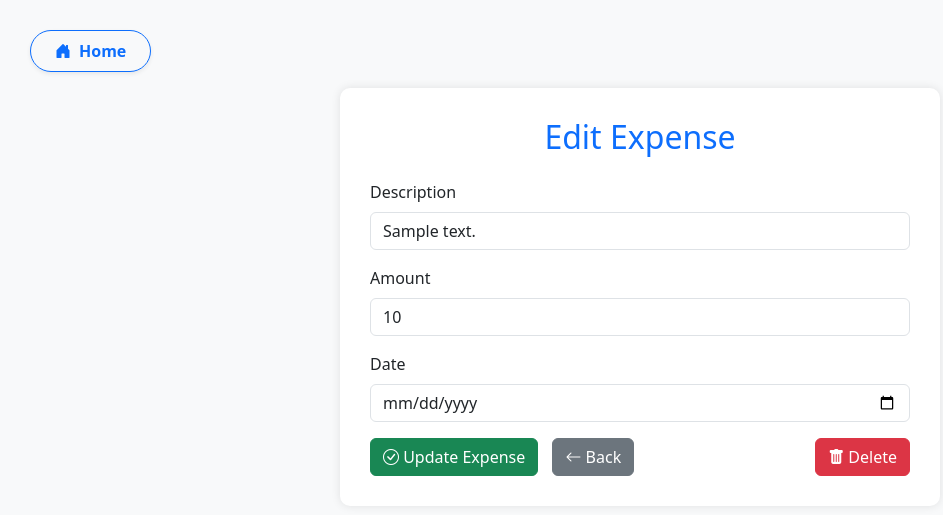
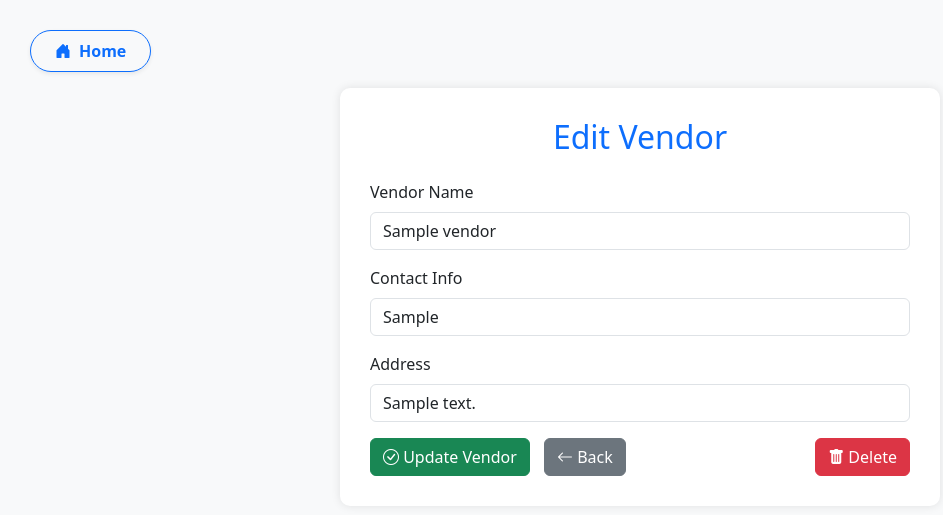
Before and after one commit to punamth/businessManagerDashboard, a PHP site: page /pages/edit_vendors.php?id=1 in a window 1280 px wide. Shown: the top 515 px of the page, without its empty margins (0-943 px from the left). Run offline with PHP 8.4, Linux system fonts and the light colour scheme; the visitor is signed in with stand-in values (Sample User, id 1); tables that the repository leaves empty or names only in its code hold one stand-in row (values such as "Sample post").

Commit message:
UI layout enhanced

```diff
--- a/pages/create_bill.php
+++ b/pages/create_bill.php
@@ -59,7 +59,7 @@ while ($row = $stockItems->fetch_assoc()) {
                 </div>
 
                 <div class="col-md-3">
-                    <input type="number" name="quantity[]" class="form-control" min="1" required>
+                    <input type="number" name="quantity[]" class="form-control quantity" min="1" required oninput="calculateTotal()">
                 </div>
 
                 <div class="col-md-3">
--- a/pages/edit_vendors.php
+++ b/pages/edit_vendors.php
@@ -1,8 +1,7 @@
 <?php
+session_start();
 include '../includes/db_connect.php';
-session_start();
 
-// Redirect to login if not logged in
 if (!isset($_SESSION['user_id'])) {
     header("Location: ../login.php");
     exit;
@@ -10,70 +9,52 @@ if (!isset($_SESSION['user_id'])) {
 
 $user_id = $_SESSION['user_id'];
 
-// Check if expense ID is provided
-if (!isset($_GET['id'])) {
-    die("Expense ID not provided.");
-}
+// Handle Update Vendor
+if ($_SERVER['REQUEST_METHOD'] === 'POST' && isset($_POST['update_vendor'])) {
+    $vendor_id = $_POST['vendor_id'];
+    $name = $_POST['name'];
+    $contact_info = $_POST['contact_info'];
+    $address = $_POST['address'];
 
-$expense_id = $_GET['id'];
-
-// Fetch existing expense data (only if owned by this user)
-$stmt = $conn->prepare("SELECT * FROM expenses WHERE expense_id = ? AND user_id = ?");
-$stmt->bind_param("ii", $expense_id, $user_id);
-$stmt->execute();
-$result = $stmt->get_result();
-
-if ($result->num_rows == 0) {
-    die("Expense not found or access denied.");
-}
-
-$expense = $result->fetch_assoc();
-$stmt->close();
-
-// Update Expense Logic
-if ($_SERVER['REQUEST_METHOD'] === 'POST' && isset($_POST['update_expense'])) {
-    $description = $_POST['description'];
-    $amount = $_POST['amount'];
-    $date = $_POST['date'];
-
-    $stmt = $conn->prepare("UPDATE expenses SET description = ?, amount = ?, date = ? WHERE expense_id = ? AND user_id = ?");
-    $stmt->bind_param("sdsii", $description, $amount, $date, $expense_id, $user_id);
-
+    $stmt = $conn->prepare("UPDATE vendors SET name = ?, contact_info = ?, address = ? WHERE vendor_id = ? AND user_id = ?");
+    $stmt->bind_param("sssii", $name, $contact_info, $address, $vendor_id, $user_id);
     if ($stmt->execute()) {
-        header('Location: expenses.php');
+        // Redirect to the same page to fetch updated data
+        header("Location: vendors.php?id=" . $vendor_id);
         exit();
     } else {
-        $error = "Error updating expense: " . $conn->error;
+        $error = "Error updating vendor: " . $conn->error;
     }
-
     $stmt->close();
 }
 
-// Handle expense deletion
-if (isset($_POST['delete_expense'])) {
-    $delete_sql = "DELETE FROM expenses WHERE expense_id = ? AND user_id = ?";
-    $stmt_delete = $conn->prepare($delete_sql);
-    $stmt_delete->bind_param("ii", $expense_id, $user_id);
+// Fetch Vendor Data
+if (isset($_GET['id'])) {
+    $vendor_id = $_GET['id'];
 
-    if ($stmt_delete->execute()) {
-        header("Location: expenses.php");
-        exit();
-    } else {
-        $error = "Error deleting expense: " . $conn->error;
+    $stmt = $conn->prepare("SELECT * FROM vendors WHERE vendor_id = ? AND user_id = ?");
+    $stmt->bind_param("ii", $vendor_id, $user_id);
+    $stmt->execute();
+    $result = $stmt->get_result();
+    $vendor = $result->fetch_assoc();
+    $stmt->close();
+
+    if (!$vendor) {
+        echo "Vendor not found.";
+        exit;
     }
-
-    $stmt_delete->close();
+} else {
+    echo "Invalid vendor ID.";
+    exit;
 }
-
-$conn->close();
 ?>
-
 <!DOCTYPE html>
 <html lang="en">
 <head>
     <meta charset="UTF-8">
+    <title>Edit Vendor</title>
     <meta name="viewport" content="width=device-width, initial-scale=1.0">
-    <title>Edit Expense</title>
+    <!-- Bootstrap CSS -->
     <link href="https://cdn.jsdelivr.net/npm/bootstrap@5.3.0/dist/css/bootstrap.min.css" rel="stylesheet">
     <link href="https://cdn.jsdelivr.net/npm/bootstrap-icons@1.10.5/font/bootstrap-icons.css" rel="stylesheet">
     <style>
@@ -91,39 +72,42 @@ $conn->close();
 </div>
 
 <div class="container">
-    <h2 class="text-center mb-4 text-primary">Edit Expense</h2>
+    <h2 class="text-center mb-4 text-primary">Edit Vendor</h2>
 
     <?php if (isset($error)): ?>
-        <div class="alert alert-danger"><?= $error ?></div>
+        <div class="alert alert-danger"><?= htmlspecialchars($error) ?></div>
     <?php endif; ?>
 
-    <form method="POST">
+    <form method="POST" action="edit_vendors.php?id=<?= $vendor['vendor_id'] ?>">
+        <input type="hidden" name="vendor_id" value="<?= $vendor['vendor_id'] ?>">
+
         <div class="mb-3">
-            <label for="description" class="form-label">Description</label>
-            <input type="text" class="form-control" name="description" value="<?= htmlspecialchars($expense['description']) ?>" required>
+            <label for="name" class="form-label">Vendor Name</label>
+            <input type="text" class="form-control" id="name" name="name" value="<?= htmlspecialchars($vendor['name']) ?>" required>
         </div>
 
         <div class="mb-3">
-            <label for="amount" class="form-label">Amount</label>
-            <input type="number" step="0.01" class="form-control" name="amount" value="<?= htmlspecialchars($expense['amount']) ?>" required>
+            <label for="contact_info" class="form-label">Contact Info</label>
+            <input type="text" class="form-control" id="contact_info" name="contact_info" value="<?= htmlspecialchars($vendor['contact_info']) ?>" required>
         </div>
 
         <div class="mb-3">
-            <label for="date" class="form-label">Date</label>
-            <input type="date" class="form-control" name="date" value="<?= htmlspecialchars($expense['date']) ?>" required>
+            <label for="address" class="form-label">Address</label>
+            <input type="text" class="form-control" id="address" name="address" value="<?= htmlspecialchars($vendor['address']) ?>" required>
         </div>
 
         <div class="d-flex justify-content-between align-items-center">
             <div>
-                <button type="submit" name="update_expense" class="btn btn-success btn-space">
-                    <i class="bi bi-check-circle"></i> Update Expense
+                <button type="submit" name="update_vendor" class="btn btn-success btn-space">
+                    <i class="bi bi-check-circle"></i> Update Vendor
                 </button>
-                <a href="expenses.php" class="btn btn-secondary">
+                <a href="vendors.php" class="btn btn-secondary">
                     <i class="bi bi-arrow-left"></i> Back
                 </a>
             </div>
-            <form method="POST" onsubmit="return confirm('Are you sure you want to delete this expense?');">
-                <button type="submit" name="delete_expense" class="btn btn-danger">
+            <form method="POST" onsubmit="return confirm('Are you sure you want to delete this vendor?');">
+                <input type="hidden" name="vendor_id" value="<?= $vendor['vendor_id'] ?>">
+                <button type="submit" name="delete_vendor" class="btn btn-danger">
                     <i class="bi bi-trash-fill"></i> Delete
                 </button>
             </form>
```
Also changed, not shown: forgot_password.php (deleted, +0 -110 lines), pages/add_stock.php (+30 -9 lines), pages/display_stock.php (+0 -25 lines), pages/edit_expenses.php (+17 -24 lines), pages/expenses.php (+9 -8 lines), pages/process_add_stock.php (+22 -7 lines), pages/vendors.php (+22 -24 lines), reset_request.php (deleted, +0 -48 lines), 1 other file.
